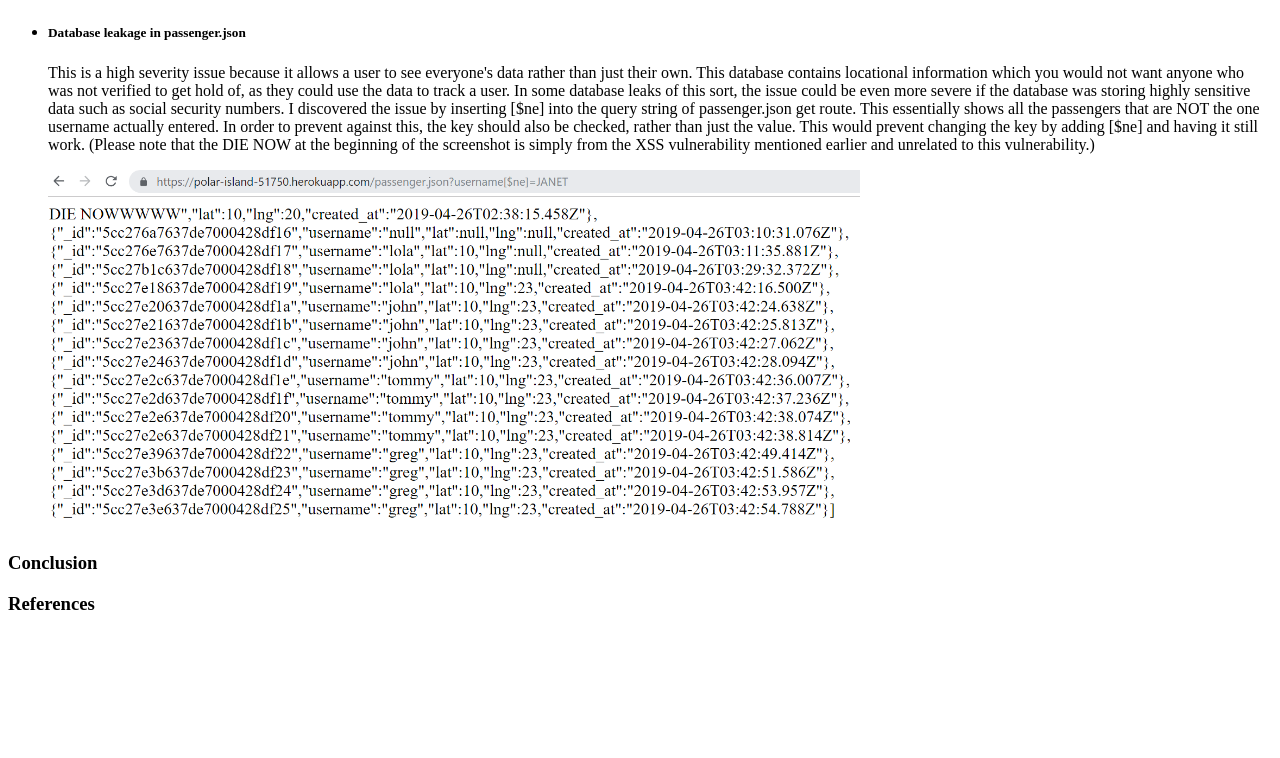
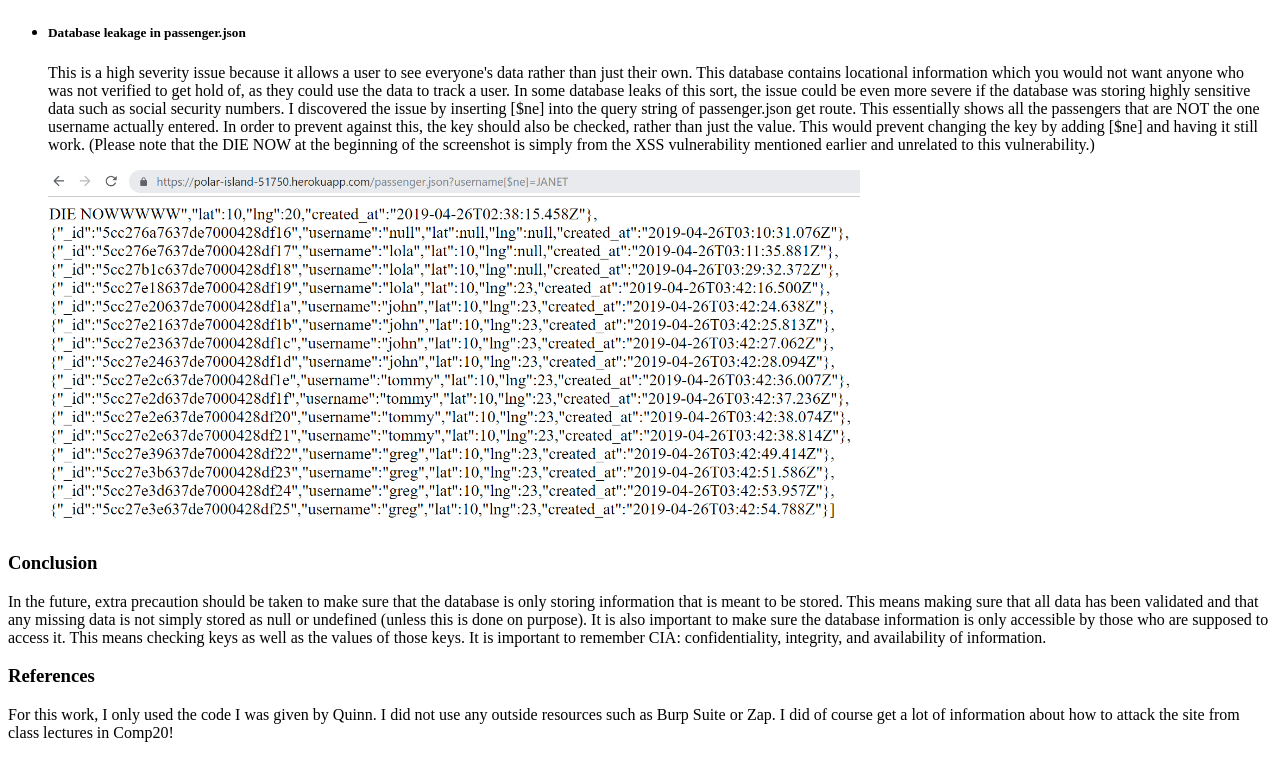
Before and after one commit to 9isabella/comp20-ilombino, a plain HTML site: page security/index.html in a window 1280 px wide. Shown: the part 2577-3335 px from the top of the page. Before the commit the page ends 3210 px from the top, so only its background shows below. Drawn offline with Linux system fonts and the light colour scheme.

Commit message:
added conclusion and references

```diff
--- a/security/index.html
+++ b/security/index.html
@@ -88,7 +88,15 @@
     </ul>
 
     <h3>Conclusion</h3>
+    <p>In the future, extra precaution should be taken to make sure that the database is only storing information that is meant to be stored. This means
+        making sure that all data has been validated and that any missing data is not simply stored as null or undefined (unless this is done on purpose).
+        It is also important to make sure the database information is only accessible by those who are supposed to access it. This means checking keys as well
+        as the values of those keys. It is important to remember CIA: confidentiality, integrity, and availability of information.
+    </p>
     <h3>References</h3>
+    <p>For this work, I only used the code I was given by Quinn. I did not use any outside resources such as Burp Suite or Zap. I did of course get
+        a lot of information about how to attack the site from class lectures in Comp20!
+    </p>
 
 </body>
 
```
